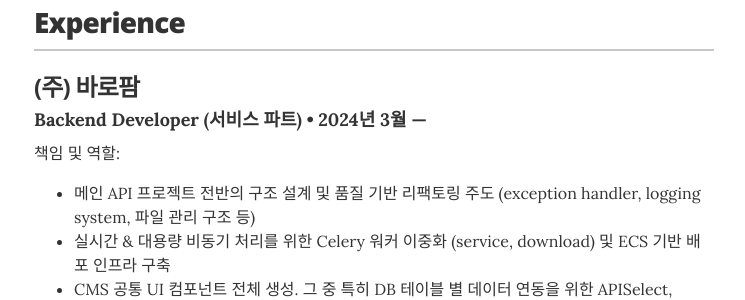
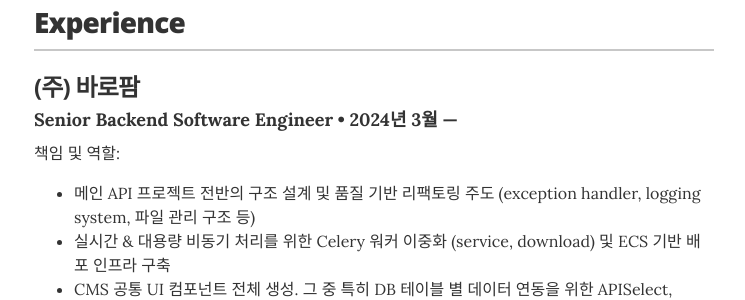
Before and after one commit to Shiwoo-Park/resume, a Jekyll site: the page built from index.html, in a window 1280 px wide and 900 px high, scrolled down 762 px. Shown: the part 152-452 px from the top of the window, without its empty margins (266-1011 px from the left). Built offline with Jekyll 4.4.1, drawn with Linux system fonts in a browser that asks for light colours.

Commit message:
updated resume

```diff
--- a/_data/experience.yml
+++ b/_data/experience.yml
@@ -1,6 +1,6 @@
 # Jobs
 - company: (주) 바로팜
-  position: Backend Developer (서비스 파트)
+  position: Senior Backend Software Engineer
   duration: 2024년 3월 &mdash;
   summary: |
     책임 및 역할:
```
